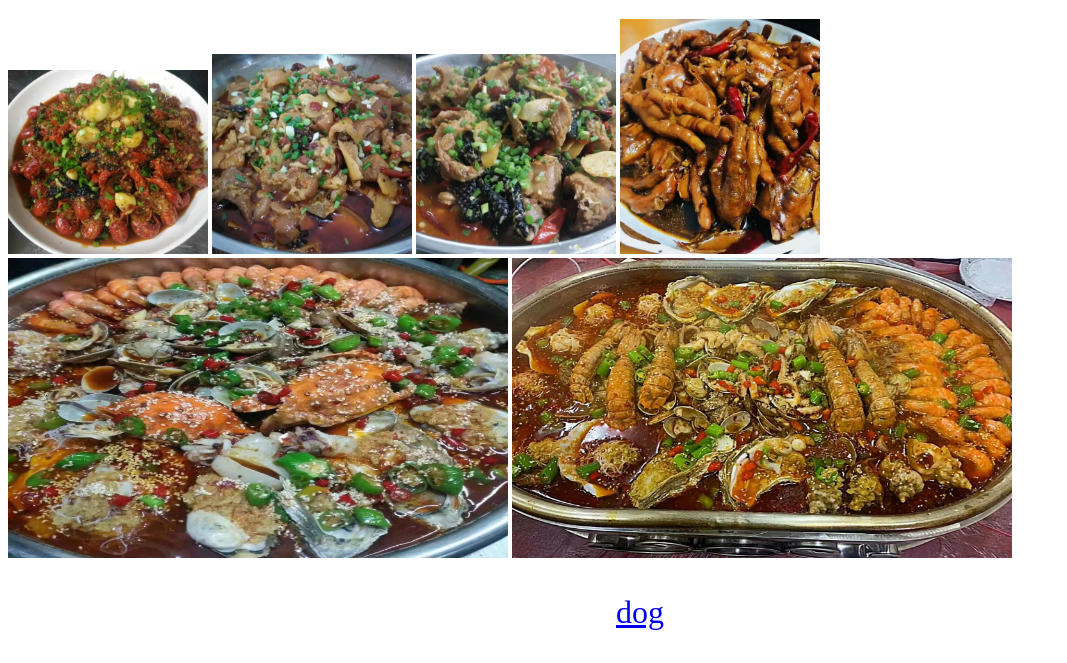
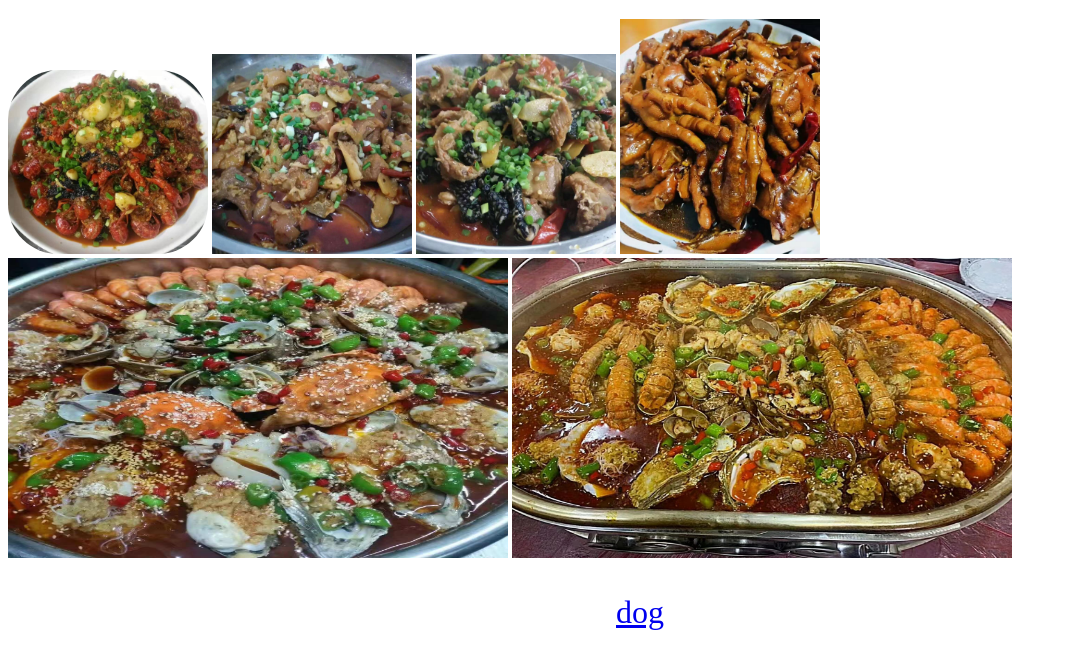
Before and after one commit to Wangzhentan/wangzhentan.github.io, a plain HTML site: page index.html in a window 1280 px wide. In both pictures the pointer is over the picture 108 px from the left and 313 px from the top of the page. Shown: the part 151-814 px from the top of the page, without its empty margins (0-1067 px from the left). Drawn offline with Linux system fonts and the light colour scheme.

Commit message:
Update index.html

```diff
--- a/index.html
+++ b/index.html
@@ -1,6 +1,12 @@
 <!DOCTYPE html>
 <html>
   <head>
+<style>
+  img:hover {
+        border-radius: 50px;
+        background-color: red;
+      }
+    </style>
     <title>
       Wang Zhen Tan
     </title>
```
